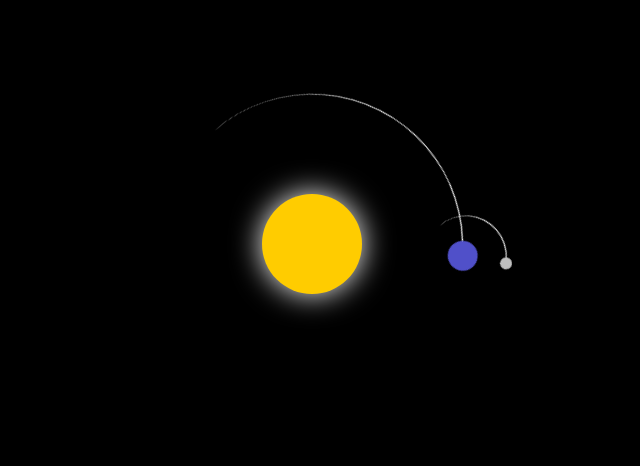
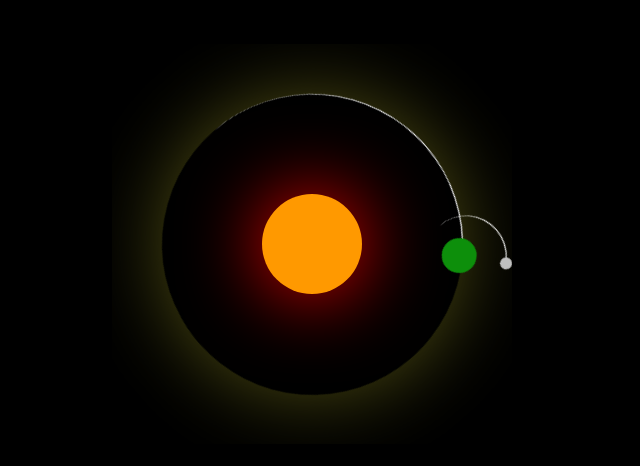
Before and after one commit to aligasad/moonarsun, a plain HTML site: page index.html in a window 1280 px wide. Shown: the part 156-622 px from the top of the page, without its empty margins (328-968 px from the left). Drawn offline with Linux system fonts and the light colour scheme.

Commit message:
Update style.css

```diff
--- a/style.css
+++ b/style.css
@@ -8,20 +8,20 @@ body{
 }
 .container{
     font-size: 10px;
-    width: 40em;
-    height: 40em;
+    width: 400px;
+    height: 400px;
     position: relative;
     overflow: hidden;
 }
 .sun{
     position: absolute;
-    top: 15em;
-    left: 15em;
-    width: 10em;
-    height: 10em;
-    background-color: rgb(255, 204, 0);
+    top: 150px;
+    left: 150px;
+    width: 100px;
+    height: 100px;
+    background-color: rgb(255, 153, 0);
     border-radius: 50%;
-    box-shadow: 0 0 3em white;
+    box-shadow: 0 0 80px red;
 }
 .earth, .moon{
     position: absolute;
@@ -31,41 +31,78 @@ body{
     border-radius: 50%;
 }
 .earth{
-    top: 5em;
-    left: 5em;
-    width: 30em;
-    height: 30em;
-    animation: rahul 36.5s linear infinite;
+    top: 50px;
+    left: 50px;
+    height: 300px;
+    width: 300px;
+    animation: alig 36.5s linear infinite;
+    box-shadow: 0 0 80px rgba(255, 248, 58, 0.308);
 }
 .moon{
     top: 0;
     right: 0;
-    width: 8em;
-    height: 8em;
-    animation: rahul 5s linear infinite;
+    height: 80px;
+    width: 80px;
+    animation: alig 5s linear infinite;
+
 }
-.earth::before,
-.moon::before{
+.earth::before,.moon::before{
     content: '';
     position: absolute;
     border-radius: 50%;
 }
 .earth::before{
-    top: 2.8em;
-    right: 2.8em;
-    width: 3em;
-    height: 3em;
-    background-color: rgb(80, 80, 201);
+    top: 28px;
+    right: 28px;
+    width: 35px;
+    height: 35px;
+    background-color: rgb(13, 143, 11);
 }
 .moon::before{
-    top: 0.8em;
-    right: 0.2em;
-    width: 1.2em;
-    height: 1.2em;
+    top: 8px;
+    right: 2px;
+    width: 12px;
+    height: 12px;
     background-color: silver;
 }
-@keyframes rahul{
+.pluto, .marsh{
+    position: absolute;
+    border-style: solid;
+    border-color: white transparent;
+    border-width: 0.1em 0.1em 0 0;
+    border-radius: 50%;
+}
+.pluto{
+    top: 100px;
+    left: 100px;
+    height: 200px;
+    width: 200px;
+    animation: alig1 2s linear infinite;
+}
+
+.pluto::before{
+    content: '';
+    position: absolute;
+    border-radius: 50%;
+}
+
+
+.pluto::before{
+    top: 18px;
+    right: 18px;
+    width: 20px;
+    height: 20px;
+    background-color: rgb(176, 17, 17);
+}
+
+
+@keyframes alig{
     to{
         transform: rotate(360deg);
     }
 }
+@keyframes alig1{
+    to{
+        transform: rotate(360deg);
+    }
+}
```
